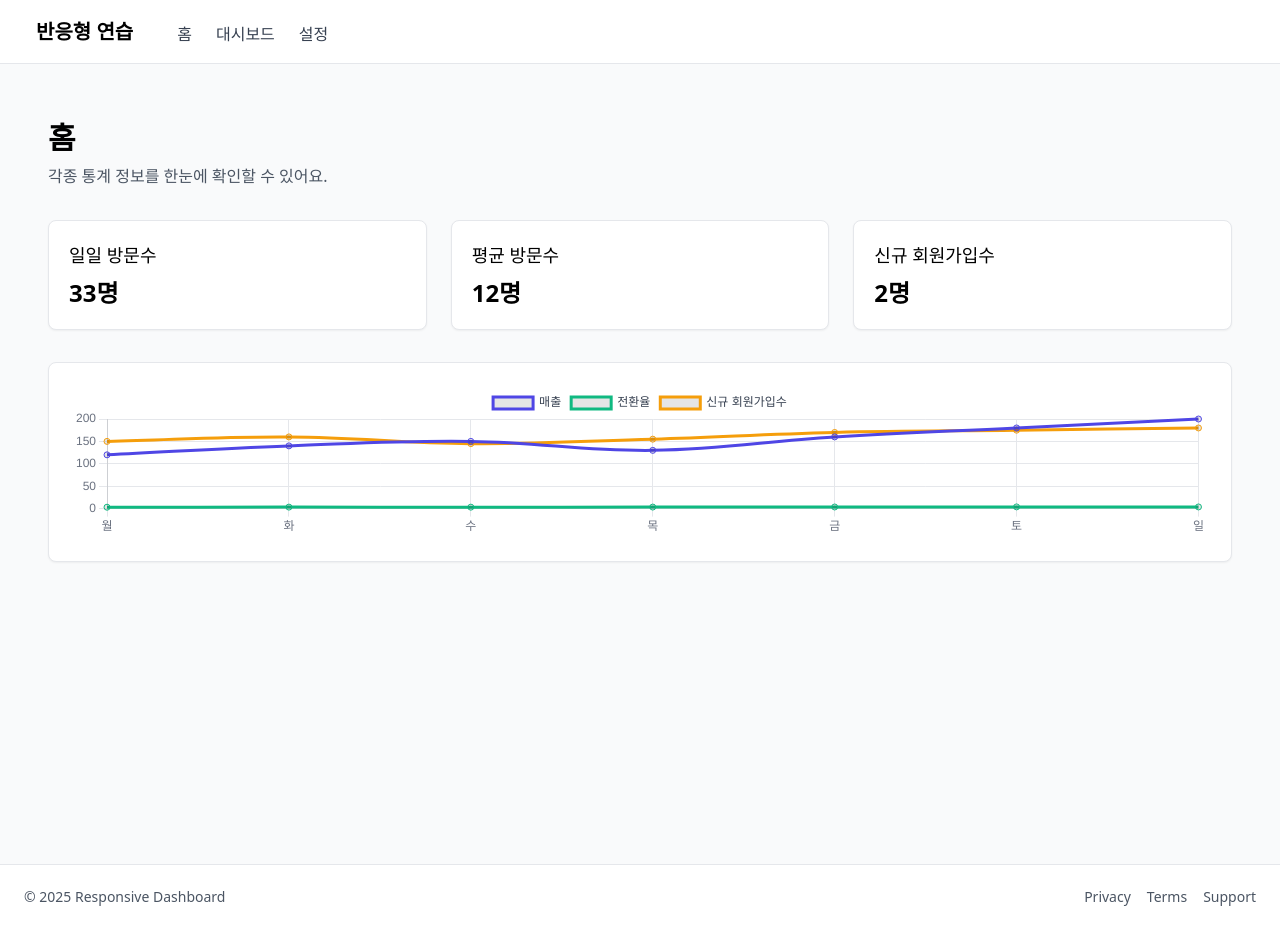
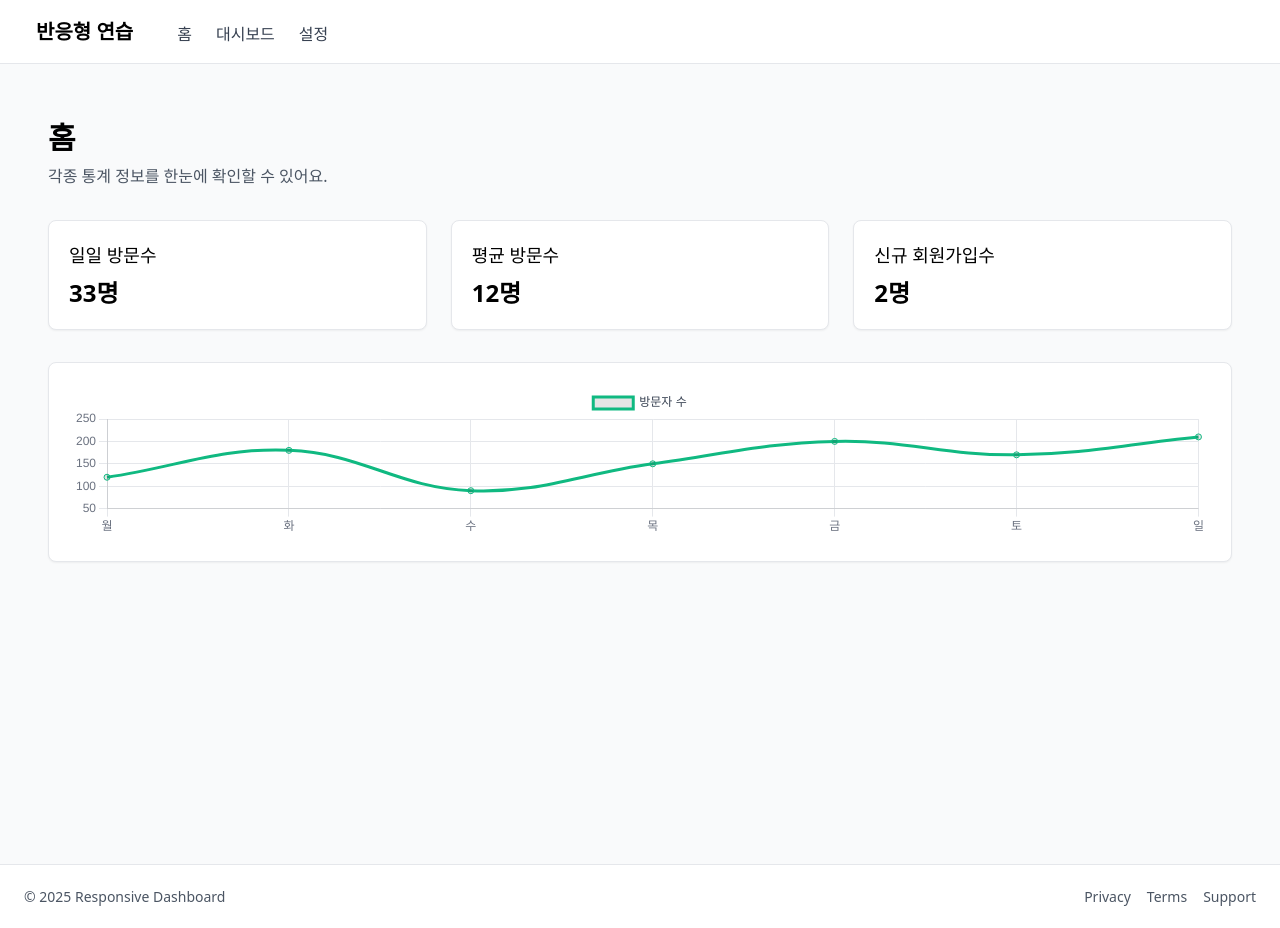
Before and after one commit to doyeonkim1997/vue-responsive-practice, a Vue app: page / in a window 1280 px wide. Built offline with nearby package versions, Linux system fonts and the light colour scheme; a web font is replaced by a local one.

Commit message:
refactor: 차트 컴포넌트 구조 재정비 및 스타일 정리

```diff
--- a/src/components/charts/SalesChart.vue
+++ b/src/components/charts/SalesChart.vue
@@ -1,51 +1,46 @@
-<template>
-  <!--
-    [수정됨]
-    차트를 감싸는 래퍼 div 추가 → 부모 영역에서만 꽉 차도록 제어
-  -->
-  <div class="relative w-full h-full">
-    <Chart
-      type="bar"
-      :data="chartData"
-      :options="chartOptions"
-      class="absolute inset-0"
-    />
-  </div>
-</template>
-
 <script setup lang="ts">
-import { ref } from "vue";
+import { ref, onMounted } from "vue";
 import Chart from "primevue/chart";
 
-const chartData = ref({
-  labels: ["서버 A", "서버 B", "서버 C", "서버 D"],
+const chartData = ref();
+const chartOptions = ref();
+
+onMounted(() => {
+  const labels = ["월", "화", "수", "목", "금", "토", "일"];
+
+  chartData.value = {
+    labels,
     datasets: [
       {
-      label: "트래픽",
-      data: [140, 90, 120, 200],
-      backgroundColor: "#6366F1",
+        label: "매출",
+        data: [120, 140, 150, 130, 160, 180, 200],
+        borderColor: "#4F46E5",
+        tension: 0.4,
+        fill: false,
       },
     ],
-});
+  };
 
-const chartOptions = ref({
-  indexAxis: "y",
+  chartOptions.value = {
     responsive: true,
     maintainAspectRatio: false,
     resizeDelay: 50,
     plugins: {
-    legend: { display: false },
+      legend: { labels: { color: "#374151" } },
     },
     scales: {
-    x: { grid: { display: false } },
-    y: { grid: { display: false } },
+      x: { ticks: { color: "#6B7280" }, grid: { color: "#E5E7EB" } },
+      y: { ticks: { color: "#6B7280" }, grid: { color: "#E5E7EB" } },
     },
+  };
 });
 </script>
 
-<style scoped>
-/*
-  [삭제됨] 기존 :deep(canvas) 강제 스타일은 제거
-  새 구조에선 필요 없음
-*/
-</style>
+<template>
+  <Chart
+    type="line"
+    :data="chartData"
+    :options="chartOptions"
+    class="w-full h-full"
+  />
+</template>
--- a/src/components/charts/VisitorLineChart.vue
+++ b/src/components/charts/VisitorLineChart.vue
@@ -1,19 +1,3 @@
-<template>
-  <!--
-    [수정됨]
-    차트를 감싸는 div를 추가해서
-    canvas가 부모 영역을 넘지 않도록 제어함
-  -->
-  <div class="relative w-full h-full">
-    <Chart
-      type="line"
-      :data="chartData"
-      :options="chartOptions"
-      class="absolute inset-0"
-    />
-  </div>
-</template>
-
 <script setup lang="ts">
 import { ref, onMounted } from "vue";
 import Chart from "primevue/chart";
@@ -28,23 +12,9 @@ onMounted(() => {
     labels,
     datasets: [
       {
-        label: "매출",
-        data: [120, 140, 150, 130, 160, 180, 200],
-        borderColor: "#4F46E5",
-        tension: 0.4,
-        fill: false,
-      },
-      {
-        label: "전환율",
-        data: [3.1, 3.3, 3.2, 3.4, 3.6, 3.8, 3.7],
+        label: "방문자 수",
+        data: [120, 180, 90, 150, 200, 170, 210],
         borderColor: "#10B981",
-        tension: 0.4,
-        fill: false,
-      },
-      {
-        label: "신규 회원가입수",
-        data: [150, 160, 145, 155, 170, 175, 180],
-        borderColor: "#F59E0B",
         tension: 0.4,
         fill: false,
       },
@@ -56,29 +26,21 @@ onMounted(() => {
     maintainAspectRatio: false,
     resizeDelay: 50,
     plugins: {
-      legend: {
-        labels: {
-          color: "#374151",
-        },
-      },
+      legend: { labels: { color: "#374151" } },
     },
     scales: {
-      x: {
-        ticks: { color: "#6B7280" },
-        grid: { color: "#E5E7EB" },
-      },
-      y: {
-        ticks: { color: "#6B7280" },
-        grid: { color: "#E5E7EB" },
-      },
+      x: { ticks: { color: "#6B7280" }, grid: { color: "#E5E7EB" } },
+      y: { ticks: { color: "#6B7280" }, grid: { color: "#E5E7EB" } },
     },
   };
 });
 </script>
 
-<style scoped>
-/*
-  [삭제됨] 기존 !important 강제 덮어쓰기 제거
-  :deep(canvas) { width:100% !important; height:100% !important; }
-*/
-</style>
+<template>
+  <Chart
+    type="line"
+    :data="chartData"
+    :options="chartOptions"
+    class="w-full h-full"
+  />
+</template>
```
Lines whose indentation alone changed are shown as unchanged.
